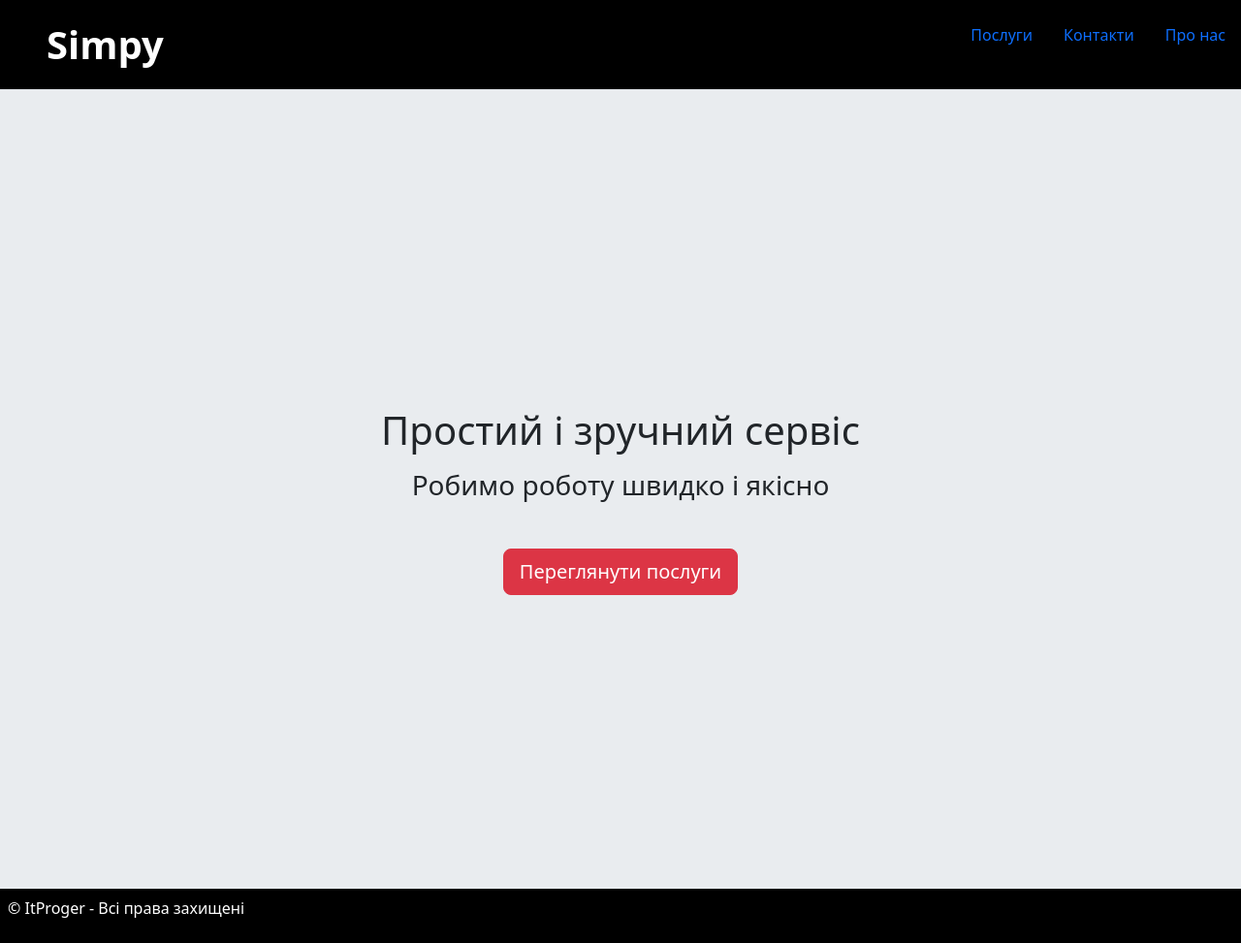
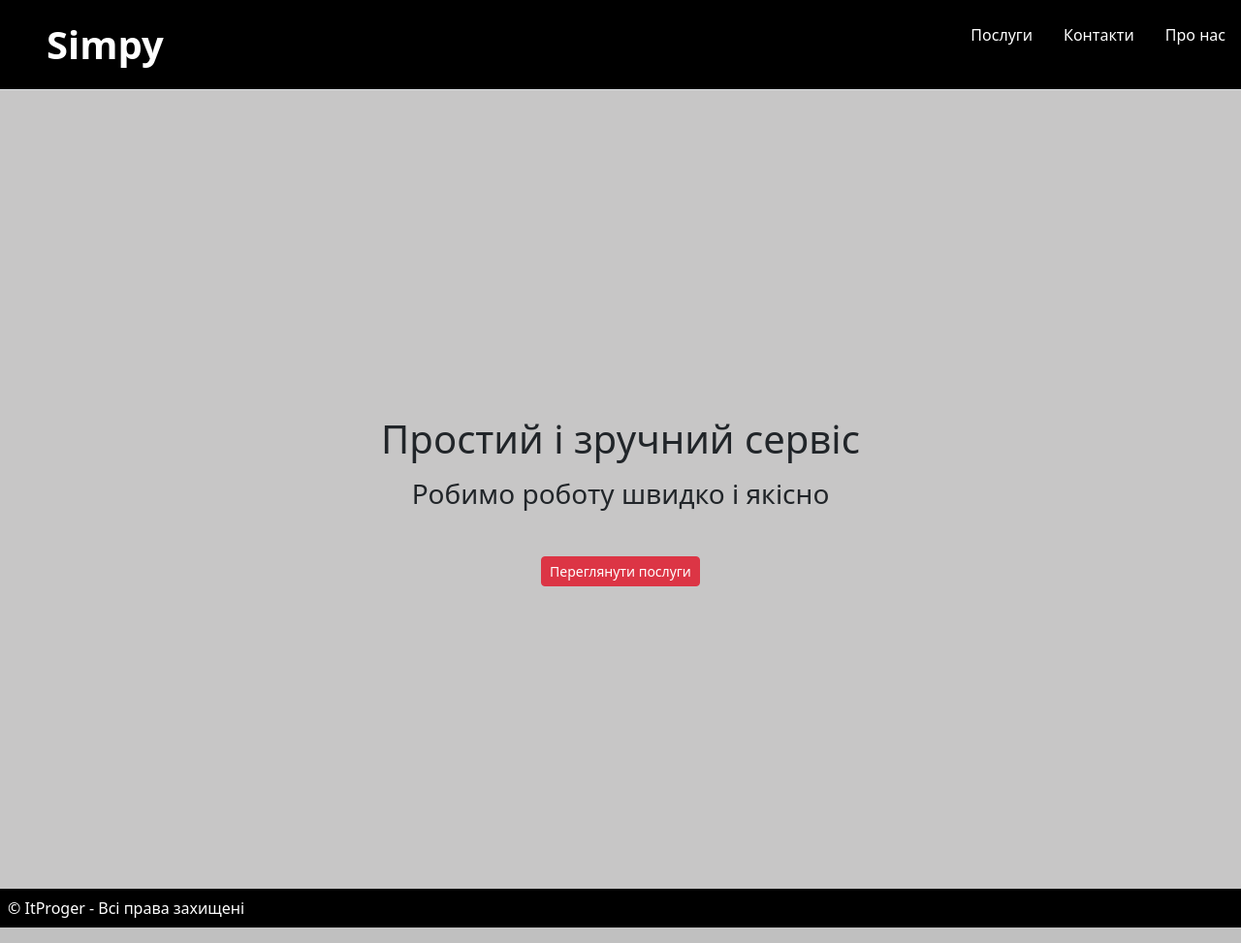
Before and after one commit to tatiana-baranova/djangoProject, a Django app: page / in a window 1280 px wide. Shown: the whole page at 97% size. Run offline with Django 5.2, Linux system fonts and the light colour scheme.

Commit message:
add static and css

```diff
--- /dev/null
+++ b/core/static/core/main.css
@@ -0,0 +1,34 @@
+body{
+    background-color: rgba(166, 164, 164, 0.623);
+}
+ul {
+    list-style-type: none;
+    padding: 0;
+    margin: 0;
+
+}
+
+h1,
+h2,
+h3,
+h4,
+h5,
+h6,
+p {
+    margin: 0;
+}
+
+
+a {
+    text-decoration: none;
+}
+
+img {
+    display: block;
+    max-width: 100%;
+    height: auto;
+}
+
+button {
+    cursor: pointer;
+}
--- a/core/templates/core/base.html
+++ b/core/templates/core/base.html
@@ -1,20 +1,23 @@
+{% load static %}
 <!DOCTYPE html>
 <html lang="en">
 <head>
     <meta charset="UTF-8">
     <meta name="viewport" content="width=device-width, initial-scale=1.0">
+    <link rel="stylesheet" href="https://cdn.jsdelivr.net/npm/bootstrap@5.3.8/dist/css/bootstrap.min.css">
+    <link rel="stylesheet" href="{%static 'core/main.css'%}">
     <title>{% block title%}{% endblock %}</title>
-    <link rel="stylesheet" href="https://cdn.jsdelivr.net/npm/bootstrap@5.3.8/dist/css/bootstrap.min.css">
+
 </head>
-<body class="bg-body-secondary">
+<body>
     <header class="d-flex flex-wrap justify-content-center bg-black py-3 mb-4 border-bottom">
         <a href="/" class="d-flex align-items-center mb-3 mb-md-0 me-md-auto link-body-emphasis text-decoration-none">
             <span class="fs-1 fw-bold text-white ms-5">Simpy</span>
         </a>
         <ul class="nav nav-pills">
-            <li class="nav-item"><a href="{% url 'services'%}" class="nav-link">Послуги</a></li>
-            <li class="nav-item"><a href="#" class="nav-link">Контакти</a></li>
-            <li class="nav-item"><a href="#" class="nav-link">Про нас</a></li>
+            <li class="nav-item"><a href="{% url 'services'%}" class="nav-link text-white">Послуги</a></li>
+            <li class="nav-item"><a href="#" class="nav-link text-white">Контакти</a></li>
+            <li class="nav-item"><a href="#" class="nav-link text-white">Про нас</a></li>
         </ul>
     </header>
     <main class="d-flex justify-content-center align-items-center min-vh-100">
--- a/core/templates/core/home.html
+++ b/core/templates/core/home.html
@@ -6,7 +6,7 @@
 <div class="w-75 d-flex justify-content-center flex-column align-items-center m-auto p-5">
     <h1 class="fs-1 mb-3">Простий і зручний сервіс</h1>
     <h3 class="fs-3 mb-5">Робимо роботу швидко і якісно</h3>
-    <a class="btn btn-danger btn-lg text-white" href="/uslugi" role="button">Переглянути послуги</a>
+    <a class="btn btn-danger  btn-sm text-white" href="/uslugi" role="button">Переглянути послуги</a>
 
 </div>
 
--- a/djangoProject/settings.py
+++ b/djangoProject/settings.py
@@ -120,3 +120,7 @@ USE_TZ = True
 # https://docs.djangoproject.com/en/6.0/howto/static-files/
 
 STATIC_URL = 'static/'
+
+STATICFILES_DIRS = [
+    BASE_DIR / "static",
+]
```
